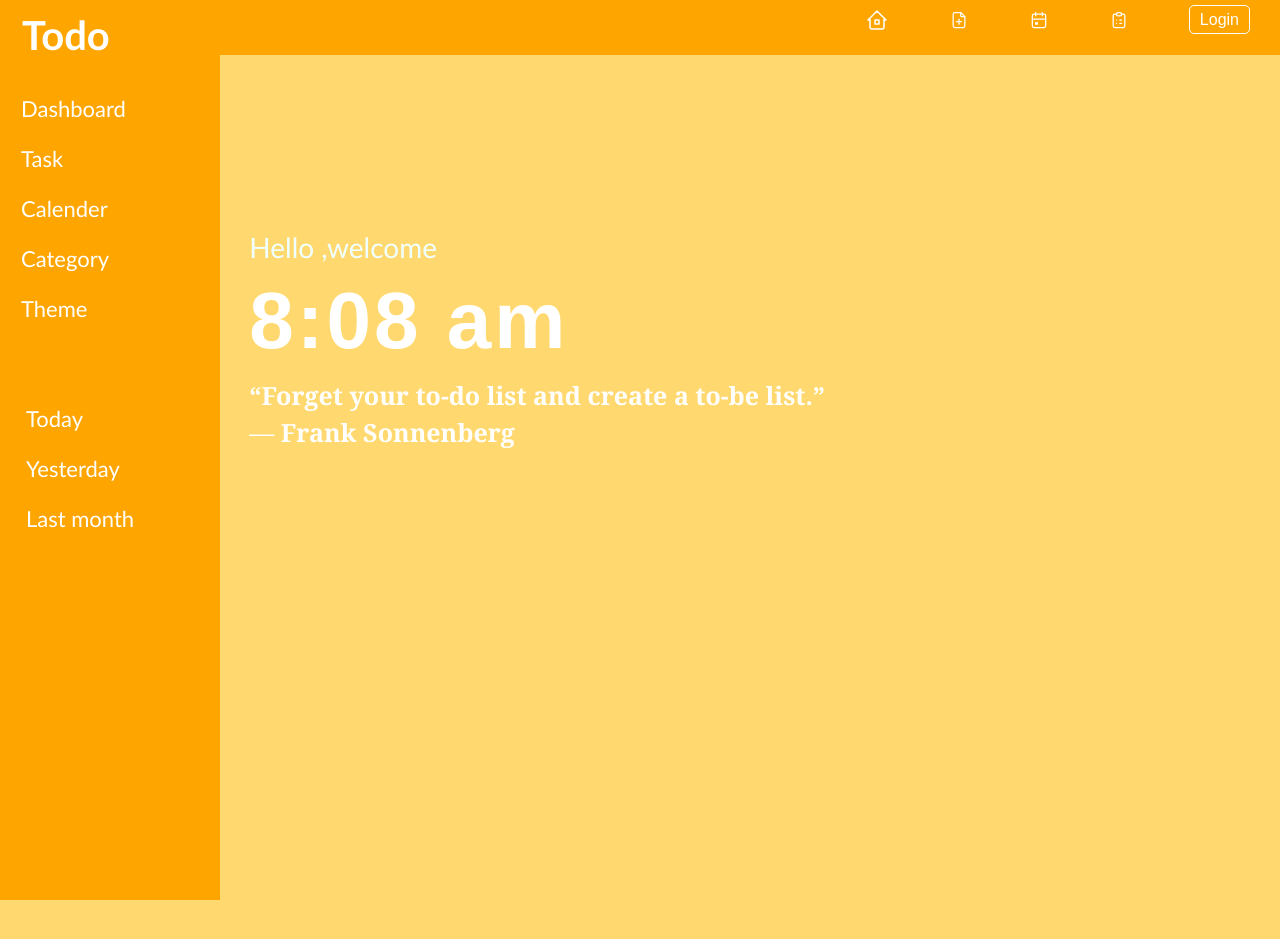
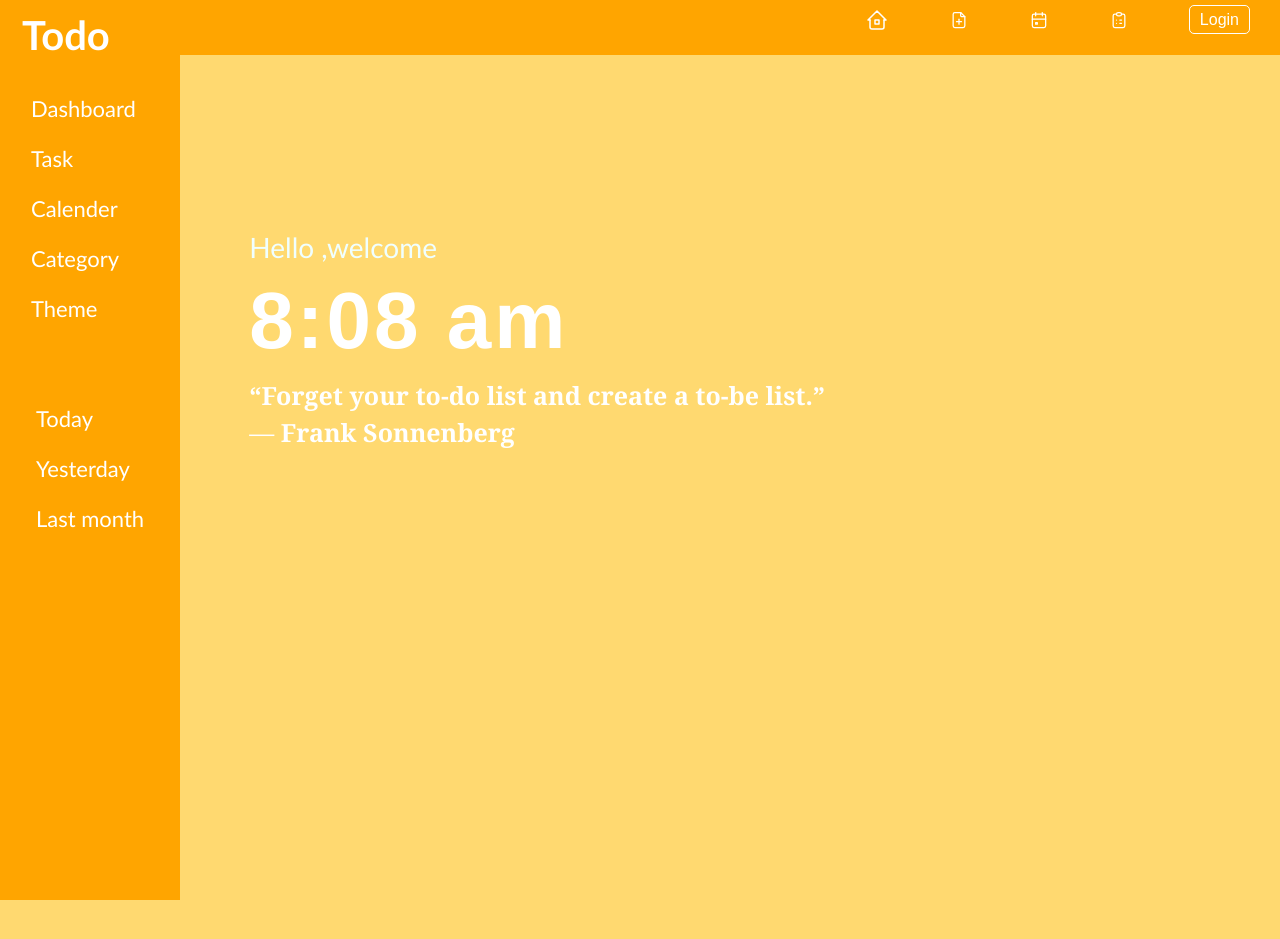
Before and after one commit to iamaswathisnair/originalprjct-aswathi, a Django app: page / in a window 1280 px wide. Shown: the top 939 px of the page. Run offline with Django 3.2, Linux system fonts and the light colour scheme; data comes from the database, SQL or seed files in the repository.

Commit message:
ADDING CHANGED

```diff
--- a/todoapp/page_app/static/css/style.css
+++ b/todoapp/page_app/static/css/style.css
@@ -62,8 +62,8 @@ h3 {
 .border-nav {
   background-color: orange;
   height: 900px;
-  width: 230px;
-  margin-left: -20px;
+  width: 100px;
+  margin-left: -10px;
 }
 
 .my-nav {
--- a/todoapp/page_app/templates/base.html
+++ b/todoapp/page_app/templates/base.html
@@ -92,7 +92,7 @@
     <div class="container-fluid mt-2">
       <div class="row">
         <nav class="col-md-2 d-none d-md-block  sidebar mt-5 fixed " >
-          <div style="background-color:{{theme}};" class="sidebar position-fixed pt-2 fixed border-nav ">
+          <div style="width:180px;background-color:{{theme}};" class="sidebar position-fixed pt-2 fixed border-nav ">
             <ul class="nav flex-column my-nav">
               <li class="nav-item">
                 <a class="nav-link active side-bar-li" href="{% url 'home' %}">
```
